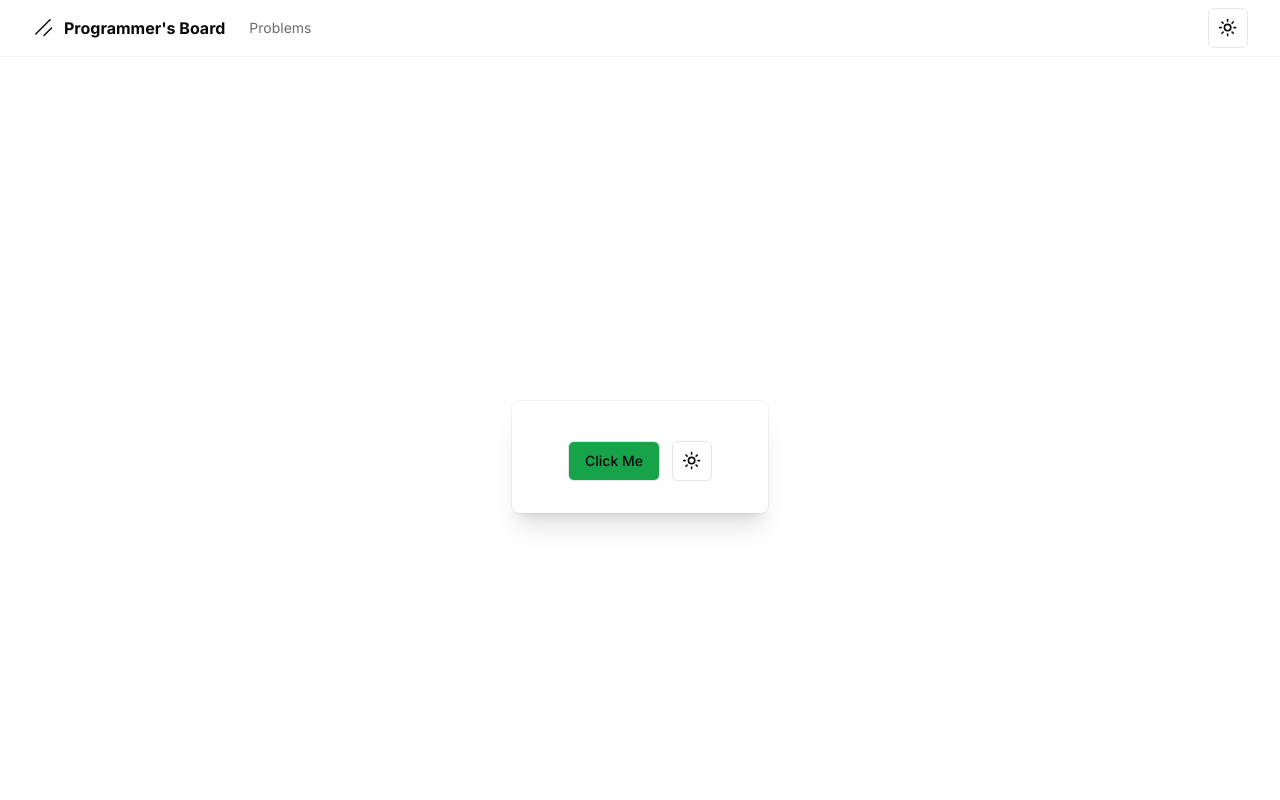
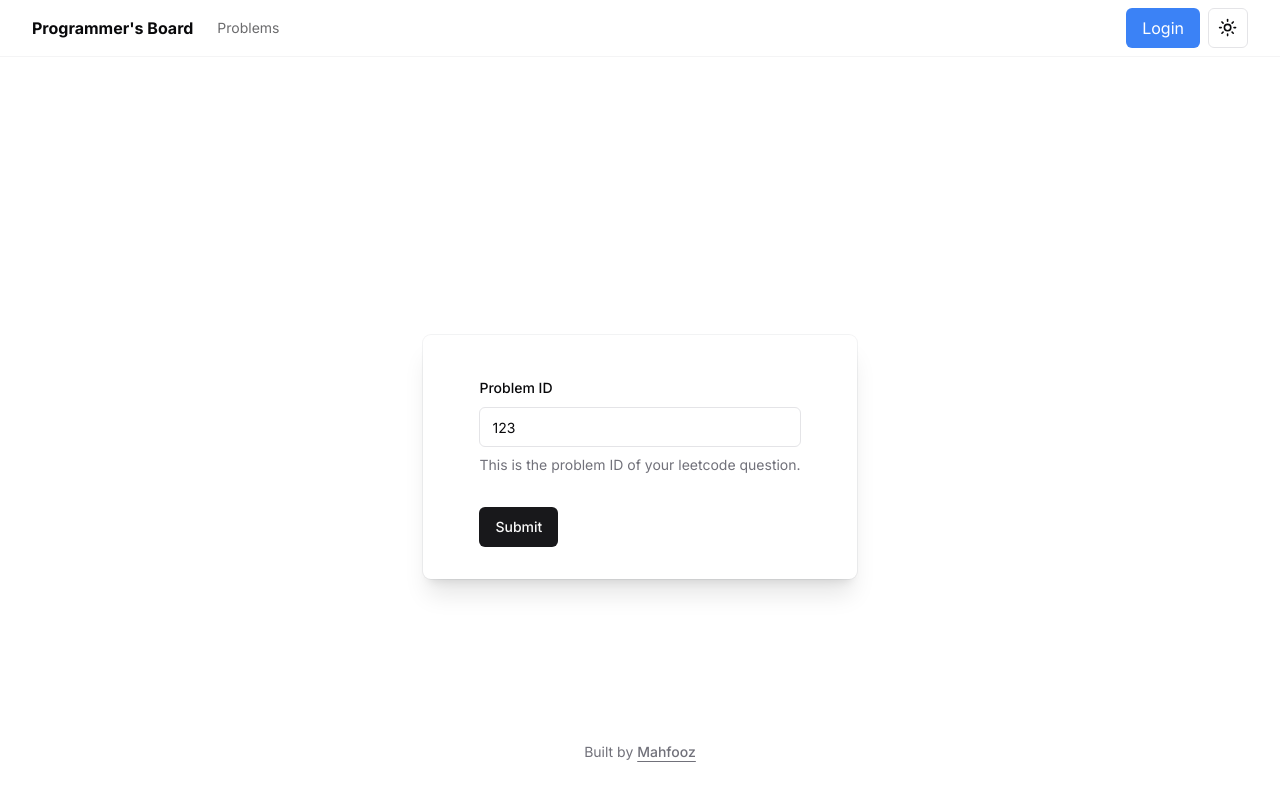
Before and after one commit to IamMahfooz/lc-board, a Next.js app: page / in a window 1280 px wide. Shown: the top 800 px of the page. Built offline with nearby package versions, Linux system fonts and the light colour scheme.

Commit message:
feat: added authentication pages
Signed-off-by: mahfooz <mahfooz720946@gmail.com>

```diff
--- a/app/components/ui/main-nav.tsx
+++ b/app/components/ui/main-nav.tsx
@@ -14,7 +14,6 @@ export function MainNav() {
     return (
         <div className="mr-4 hidden md:flex">
             <Link href="/" className="mr-6 flex items-center space-x-2">
-                <Icons.logo className="h-6 w-6"/>
                 <span className="hidden font-bold sm:inline-block">
           {siteConfig.name}
         </span>
--- a/app/components/ui/site-footer.tsx
+++ b/app/components/ui/site-footer.tsx
@@ -1,11 +1,11 @@
-import {siteConfig} from "@/config/site"
+import {siteConfig} from "@/config/site";
 
 export function SiteFooter() {
     return (
-        <footer className="py-6 md:px-8 md:py-0">
-            <div className="container flex flex-col items-center justify-between gap-4 md:h-24 md:flex-row">
-                <p className="text-balance text-center text-sm leading-loose text-muted-foreground md:text-left">
-                    Built by {" "}
+        <footer className="fixed bottom-0 w-full py-6 md:px-8 md:py-0 bg-white">
+            <div className="container flex flex-col items-center justify-center md:h-24 md:flex-row">
+                <p className="text-center text-sm leading-loose text-muted-foreground">
+                    Built by{" "}
                     <a
                         href={siteConfig.links.github}
                         target="_blank"
@@ -17,5 +17,5 @@ export function SiteFooter() {
                 </p>
             </div>
         </footer>
-    )
+    );
 }
--- a/app/components/ui/site-header.tsx
+++ b/app/components/ui/site-header.tsx
@@ -1,16 +1,24 @@
+"use client"
 import {MainNav} from "./main-nav"
 import {ModeToggle} from "./mode-toogle"
 import {MobileNav} from "./mobile-nav"
+import Link from "next/link"
 
 export function SiteHeader() {
     return (
         <header
-            className=" sticky top-0 z-30 w-full border-b border-border/40 backdrop-blur  supports-[backdrop-filter]:bg-background/60">
+            className="sticky top-0 z-30 w-full border-b border-border/40 bg-background/95 backdrop-blur supports-[backdrop-filter]:bg-background/60">
             <div className="container flex h-14 max-w-screen-2xl items-center">
                 <MainNav/>
                 <MobileNav/>
                 <div className="flex flex-1 items-center justify-between space-x-2 md:justify-end">
-                    <nav className="flex items-center ">
+                    <Link
+                        href="/login"
+                        className="px-4 py-2 rounded-md bg-blue-500 text-white hover:bg-blue-600 transition-colors duration-200"
+                    >
+                        Login
+                    </Link>
+                    <nav className="flex items-center">
                         <ModeToggle/>
                     </nav>
                 </div>
--- a/app/page.tsx
+++ b/app/page.tsx
@@ -1,23 +1,59 @@
 "use client"
-import {ModeToggle} from "./components/ui/mode-toogle";
-import {Button} from "@/components/ui/button";
-import {useRouter} from "next/navigation"
+import {z} from "zod"
 
-export default function Home() {
-    const router = useRouter();
+import {Button} from "@/components/ui/button"
+import {Form, FormControl, FormDescription, FormField, FormItem, FormLabel, FormMessage,} from "@/components/ui/form"
+import {Input} from "@/components/ui/input"
+import {useForm} from "react-hook-form"
+import ProfileForm from "@/app/components/custom/form"
+import {zodResolver} from "@hookform/resolvers/zod"
 
-    // router = useRouter()
+const formSchema = z.object({
+    problemId: z.string().min(1, {
+        message: "Problem ID must be at least 1 characters.",
+    }),
+})
+
+export default function ProblemForm() {
+    const form = useForm<z.infer<typeof formSchema>>({
+        resolver: zodResolver(formSchema),
+        defaultValues: {
+            problemId: "123",
+        },
+    })
+    let onSubmit = ProfileForm(form)
+
     return (
-        <div className="flex items-center justify-center min-h-screen ">
-            <div
-                className="relative pt-10 pb-8 shadow-xl ring-1 ring-gray-900/5 sm:mx-auto sm:max-w-lg sm:rounded-lg sm:px-10">
-                <div className="flex space-x-3 px-4">
-                    <Button variant="outline" className="bg-green-600" onClick={() => {
-                        router.push('/problems')
-                    }}>Click Me</Button>
-                    <ModeToggle/>
+        <>
+            <title>PB - Form Page</title>
+            <div className="flex items-center justify-center min-h-screen ">
+                <div
+                    className="relative pt-10 pb-8 shadow-xl ring-1 ring-gray-900/5 sm:mx-auto sm:max-w-lg sm:rounded-lg sm:px-10">
+                    <div className="flex space-x-3 px-4">
+                        <Form {...form}>
+                            <form onSubmit={form.handleSubmit(onSubmit)} className="space-y-8">
+                                <FormField
+                                    control={form.control}
+                                    name="problemId"
+                                    render={({field}) => (
+                                        <FormItem>
+                                            <FormLabel>Problem ID</FormLabel>
+                                            <FormControl>
+                                                <Input placeholder="123" {...field} />
+                                            </FormControl>
+                                            <FormDescription>
+                                                This is the problem ID of your leetcode question.
+                                            </FormDescription>
+                                            <FormMessage/>
+                                        </FormItem>
+                                    )}
+                                />
+                                <Button type="submit">Submit</Button>
+                            </form>
+                        </Form>
+                    </div>
                 </div>
             </div>
-        </div>
-    );
+        </>
+    )
 }
--- a/app/problems/page.tsx
+++ b/app/problems/page.tsx
@@ -18,7 +18,7 @@ export default function ProblemForm() {
     const form = useForm<z.infer<typeof formSchema>>({
         resolver: zodResolver(formSchema),
         defaultValues: {
-            problemId: "",
+            problemId: "123",
         },
     })
     let onSubmit = ProfileForm(form)
```
Also changed, not shown: app/components/custom/form.tsx (+0 -7 lines), app/components/ui/mobile-nav.tsx (+0 -29 lines).
